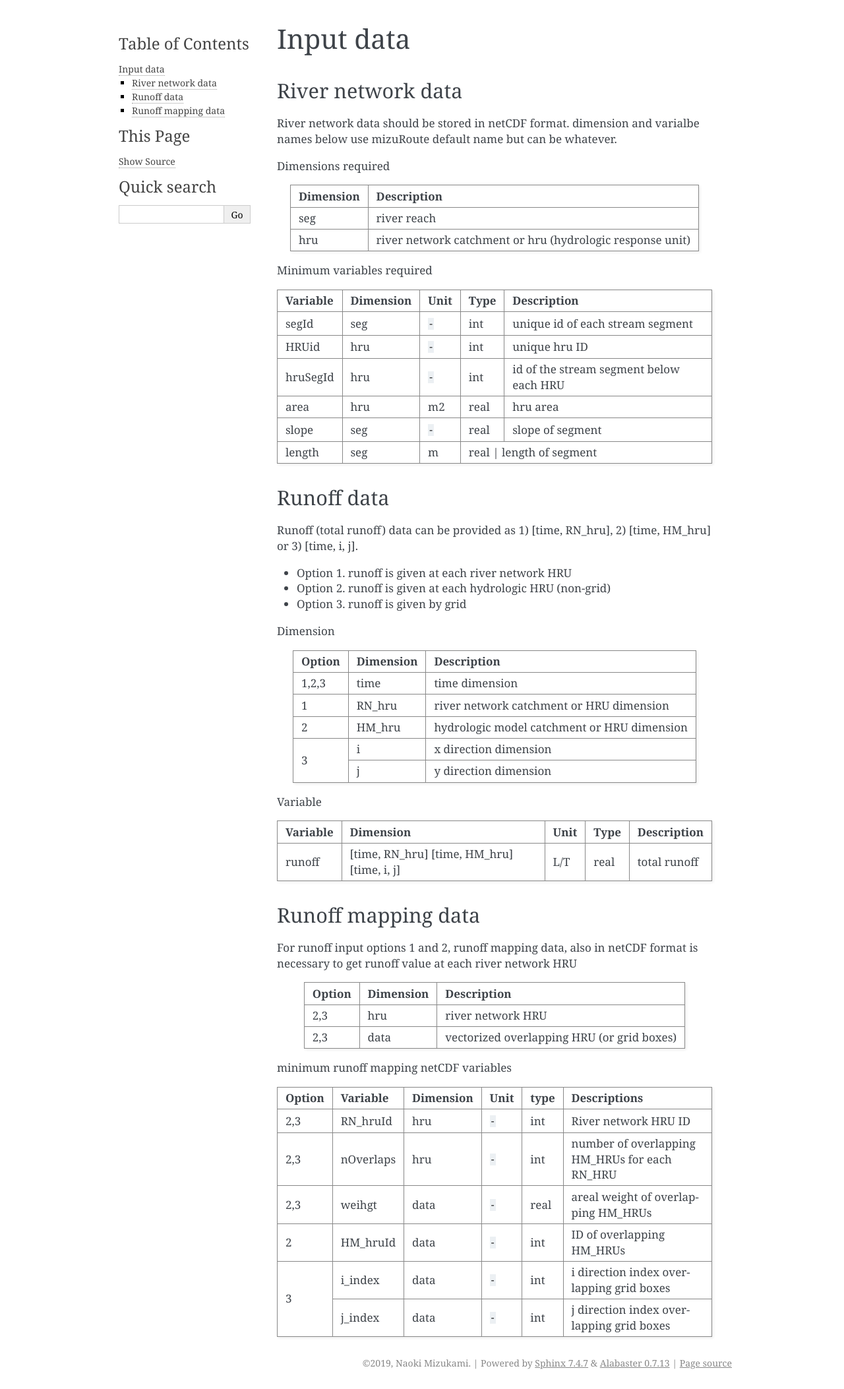
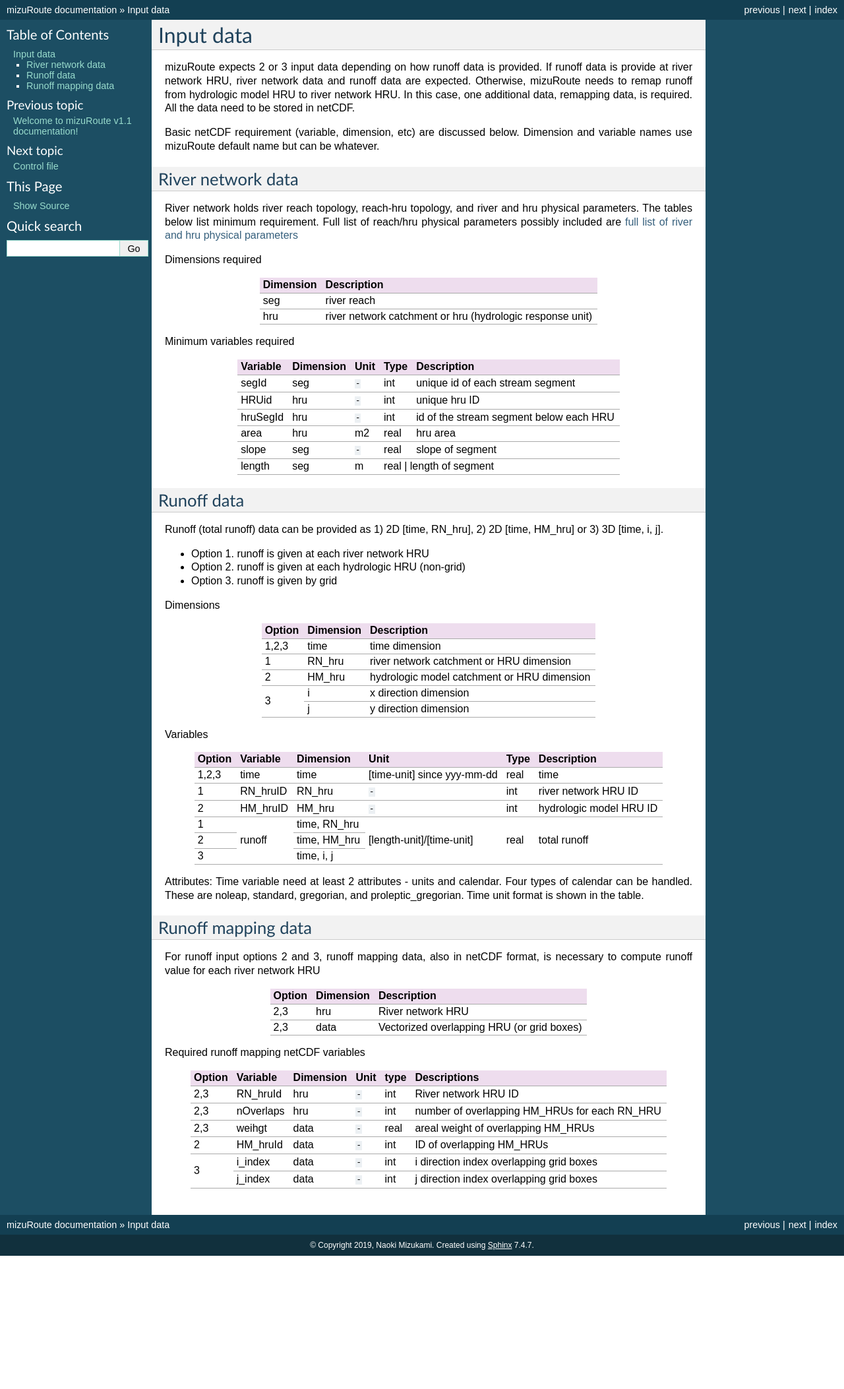
Before and after one commit to ESCOMP/mizuRoute, a Sphinx documentation site: the page built from docs/source/Input_data.rst, in a window 1280 px wide. Shown: the whole page at 66% size. Built offline with Sphinx 7.4.7, drawn with Linux system fonts in a browser that asks for light colours; after the commit the page ends 1904 px from its top, so only the background shows below that.

Commit message:
update input_data. first upload for seg_hru_parameter. theme change

```diff
--- a/docs/source/Control_file.rst
+++ b/docs/source/Control_file.rst
@@ -1,2 +1,2 @@
 Control file
-=========================================
+============
--- a/docs/source/Input_data.rst
+++ b/docs/source/Input_data.rst
@@ -1,11 +1,20 @@
 =================
 Input data
 =================
+
+mizuRoute expects 2 or 3 input data depending on how runoff data is provided.
+If runoff data is provide at river network HRU, river network data and runoff data are expected.
+Otherwise, mizuRoute needs to remap runoff from hydrologic model HRU to river network HRU.
+In this case, one additional data, remapping data, is required. All the data need to be stored in netCDF.
+
+Basic netCDF requirement (variable, dimension, etc) are discussed below.
+Dimension and variable names use mizuRoute default name but can be whatever.
+
 River network data
 ------------------
 
-River network data should be stored in netCDF format.
-dimension and varialbe names below use mizuRoute default name but can be whatever.
+River network holds river reach topology, reach-hru topology, and river and hru physical parameters. The tables below list minimum requirement.
+Full list of reach/hru physical parameters possibly included are :doc:`full list of river and hru physical parameters <seg_hru_param>`
 
 Dimensions required
 
@@ -38,13 +47,13 @@
 Runoff data
 -----------
 
-Runoff (total runoff) data can be provided as 1) [time, RN_hru], 2) [time, HM_hru] or 3) [time, i, j].
+Runoff (total runoff) data can be provided as 1) 2D [time, RN_hru], 2) 2D [time, HM_hru] or 3) 3D [time, i, j].
 
 * Option 1. runoff is given at each river network HRU
 * Option 2. runoff is given at each hydrologic HRU (non-grid)
 * Option 3. runoff is given by grid
 
-Dimension
+Dimensions
 
 +--------+-----------+---------------------------------------------+
 | Option | Dimension | Description                                 |
@@ -60,31 +69,41 @@
 |        | j         | y direction dimension                       |
 +--------+-----------+---------------------------------------------+
 
-Variable
+Variables
 
-+-----------+----------------+-------+-------+---------------------+
-| Variable  | Dimension      | Unit  | Type  | Description         |
-+===========+================+=======+=======+=====================+
-| runoff    | [time, RN_hru] | L/T   | real  | total runoff        |
-|           | [time, HM_hru] |       |       |                     |
-|           | [time, i, j]   |       |       |                     |
-+-----------+----------------+-------+-------+---------------------+
++--------+-----------+--------------+-----------------------------+-------+-------------------------+
+| Option | Variable  | Dimension    | Unit                        | Type  | Description             |
++========+===========+==============+=============================+=======+=========================+
+| 1,2,3  | time      | time         | [time-unit] since yyy-mm-dd | real  | time                    |
++--------+-----------+--------------+-----------------------------+-------+-------------------------+
+| 1      | RN_hruID  | RN_hru       | ``-``                       | int   | river network HRU ID    |
++--------+-----------+--------------+-----------------------------+-------+-------------------------+
+| 2      | HM_hruID  | HM_hru       | ``-``                       | int   | hydrologic model HRU ID |
++--------+-----------+--------------+-----------------------------+-------+-------------------------+
+| 1      | runoff    | time, RN_hru | [length-unit]/[time-unit]   | real  | total runoff            |
++--------+           +--------------+                             +       +                         +
+| 2      |           | time, HM_hru |                             |       |                         |
++--------+           +--------------+                             +       +                         +
+| 3      |           | time, i, j   |                             |       |                         |
++--------+-----------+--------------+-----------------------------+-------+-------------------------+
 
+Attributes: Time variable need at least 2 attributes - units and calendar. Four types of calendar can be handled. These are noleap, standard, gregorian, and proleptic_gregorian.
+Time unit format is shown in the table.
 
 Runoff mapping data
 -------------------
 
-For runoff input options 1 and 2, runoff mapping data, also in netCDF format is necessary to get runoff value at each river network HRU
+For runoff input options 2 and 3, runoff mapping data, also in netCDF format, is necessary to compute runoff value for each river network HRU
 
 +--------+-----------+---------------------------------------------+
 | Option | Dimension | Description                                 |
 +========+===========+=============================================+
-| 2,3    | hru       | river network HRU                           |
+| 2,3    | hru       | River network HRU                           |
 +--------+-----------+---------------------------------------------+
-| 2,3    | data      | vectorized overlapping HRU (or grid boxes)  |
+| 2,3    | data      | Vectorized overlapping HRU (or grid boxes)  |
 +--------+-----------+---------------------------------------------+
 
-minimum runoff mapping netCDF variables
+Required runoff mapping netCDF variables
 
 +--------+------------+-----------+-------+-------+-----------------------------------------------+
 | Option | Variable   | Dimension | Unit  | type  | Descriptions                                  |
--- a/docs/source/conf.py
+++ b/docs/source/conf.py
@@ -75,7 +75,8 @@
 # The theme to use for HTML and HTML Help pages.  See the documentation for
 # a list of builtin themes.
 #
-html_theme = 'alabaster'
+#html_theme = 'alabaster'
+html_theme = 'classic'
 
 # Theme options are theme-specific and customize the look and feel of a theme
 # further.  For a list of options available for each theme, see the
--- a/docs/source/index.rst
+++ b/docs/source/index.rst
@@ -5,8 +5,9 @@
    :maxdepth: 2
    :caption: Contents:
 
+   Input_data
    Control_file
-   Input_data
+   seg_hru_param
 
 
 Indices and tables
```
Also changed, not shown: docs/source/seg_hru_param.rst (added, +8 -0 lines).
